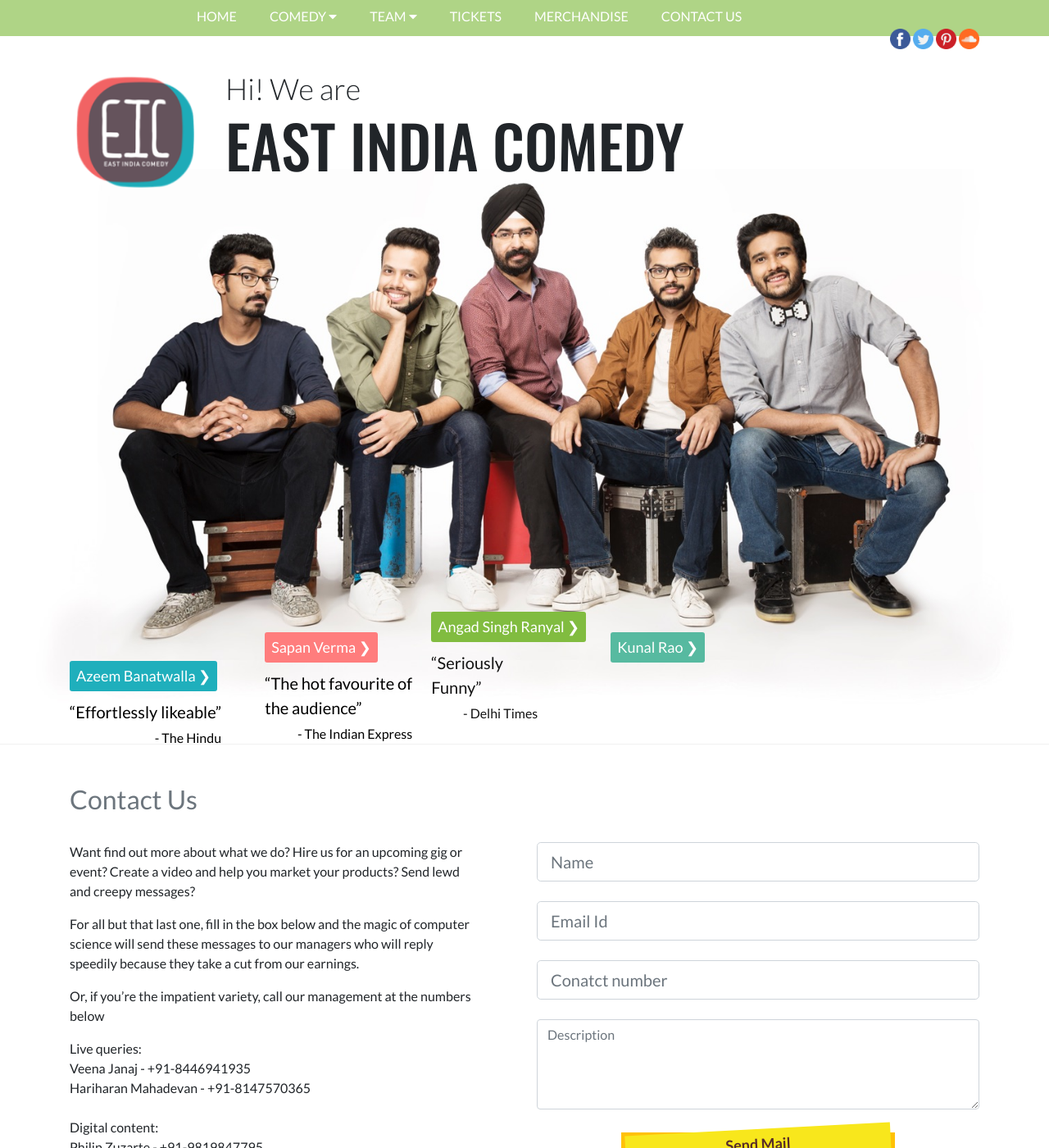
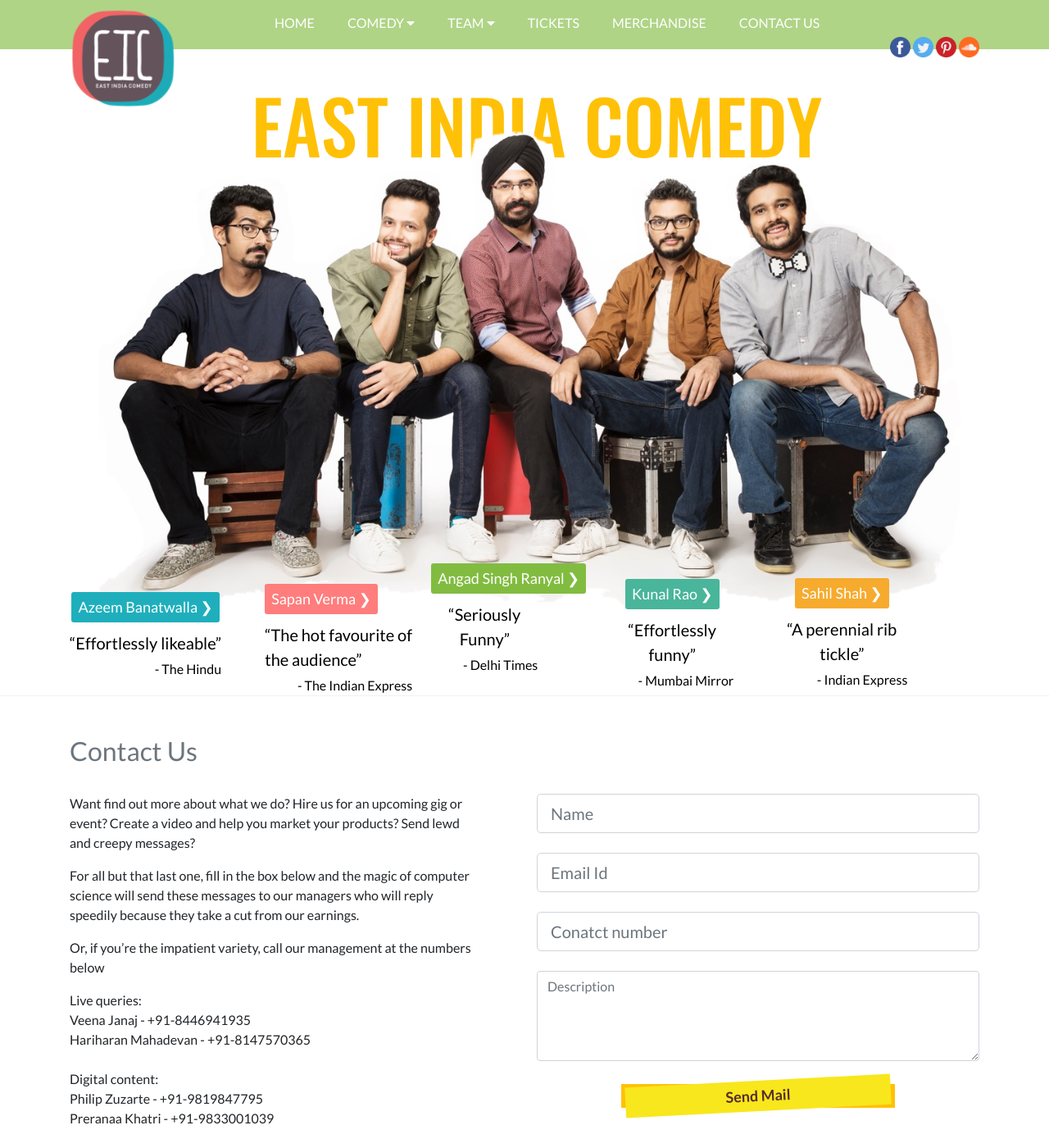
Before and after one commit to milindalvares/eic, a Jekyll site: the page built from index.html, in a window 1280 px wide and 1400 px high. Shown: the whole window at 82% size. Built offline with Jekyll 4.4.1, drawn with Linux system fonts in a browser that asks for light colours; nearby versions of some CDN libraries.

Commit message:
updated home page

```diff
--- a/assets/css/main.scss
+++ b/assets/css/main.scss
@@ -190,7 +190,7 @@
 	line-height: 1;
 	font-family: lato;
 	h1 {
-		font-size:72px;
+		font-size:6vw;
 		font-family: Oswald;
 	}
 	span {
@@ -203,7 +203,7 @@
 }
 .azeem-link{
 	position: relative;
-	bottom: 90px;
+	bottom: 115px;
 	a {
 		background-color: #1fafbc;
 
@@ -266,7 +266,7 @@
 .social-links-container {
 	z-index: 50000;
 	position: relative;
-	top: 10px;
+	top: 20px;
 }
 
 .drop-up{
@@ -671,6 +671,7 @@
 	}
 	.title h1{
 		font-size:7vw;
+
 	}
 	.comedy-nav-links{
 		text-align: center;
@@ -725,7 +726,7 @@
 .homepage-image-container {
 	z-index: 0;
 	margin-top: -30px;
-	background: white url('../img/eic_home.jpg') no-repeat;
+	background: white url('../img/eic_home2.png') no-repeat;
 	background-size: contain;
 	background-position: center bottom;
 	padding-top: 700px;
@@ -777,7 +778,7 @@
 	   		transform: translateY(0px);
    		}
 }
-
+/*
 .azeem-link a{
 	animation-name: pop_in_bottom;
 	animation-duration: 300ms;
@@ -847,7 +848,7 @@
 	animation-fill-mode:forwards;
 	animation-duration: 300ms;
 	animation-delay: 1500ms;
-}
+}*/
 @keyframes pop_in_bottom {
 
     from   {
@@ -875,3 +876,30 @@
 	padding-left: 20px;
 	padding-right: 20px;
 }
+.logo_img{
+	position: absolute;
+	top: -10px;
+	padding: 0;
+	z-index: 5000;
+	width: 130px;
+	height: 130px;
+}
+
+.text-shadows{
+	/*text-shadow: 0 0 1px black;*/
+}
+.test{
+	position: absolute;
+	font-size: 6vw;
+	text-align: center;
+	margin: auto;
+	width: 100%;
+	z-index: -1;
+}
+.test h1{
+	font-size: 7vw;
+	/*text-shadow: 0 0 1px black;*/
+
+
+	/*transform: rotate(25deg);*/
+}
--- a/index.html
+++ b/index.html
@@ -1,10 +1,13 @@
 ---
 layout: introduction
 ---
-<div class="container-fluid fixed-top navbar-main-index pt-2 pb-2">
+<div class="container-fluid fixed-top navbar-main-index pt-3 pb-3">
   <div class="container">
     <div class="row">
-      <div class="col-sm-10 offset-sm-1">
+      <div class="col-sm-2">
+        <img src="assets/img/eic_logo_1.png" class="logo_img">
+      </div>
+      <div class="col-sm-10">
         {% include navigation.html %}
       </div>
     </div>
@@ -18,38 +21,41 @@
 	<div class="text-right mobile-menu">
 		<img src="assets/img/svg/menu.svg" class="mobile-menu-img"  data-toggle="modal" data-target="#exampleModal">
 	</div>
- 	<div class="row mt-6" id="masthead">
- 		<div class="col-sm-2 text-center mt-1">
-			<img src="assets/img/eic_logo_1.png" width="150px" height="150px">
- 		</div>
- 		<div class="col-sm-9 text-left">
- 			<div class="title pt-2">
- 				<span class="block mb-2">Hi! We are</span>
- 				<h1>EAST INDIA COMEDY</h1>
+ 	<div class="row mt-5 mb-5" id="masthead">
+ 		<div class="col-sm-12 text-center">
+      <!-- <div class="text-center title" >
+         <h1 class="text-warning">EAST INDIA COMEDY</h1>
+      </div> -->
+
+ 			<div class="title test">
+ 				<h1 class="text-warning">EAST INDIA COMEDY</h1>
  			</div>
  		</div>
  	</div>
 </div>
+<div class="text-center">
 
+</div>
+<!-- homepage-image-container -->
 
-<div class="container-fluid homepage-image-container">
-
+<div class="container-fluid text-center">
+  <img src="/assets/img/eic_home2.png" height="700">
   <div class="container">
     <div class="row">
           <div class="col-md-12">
             <div id="profile-links-wrap">
               <div class="profile-links azeem-link">
                 <a href="/profiles/AzeemBanatwalla/">Azeem Banatwalla &#10095;</a>
-                <div class="quotes-box azeem-text">&ldquo;Effortlessly likeable&rdquo;
+                <div class="quotes-box azeem-text" >&ldquo;Effortlessly likeable&rdquo;
                   <div class="text-right">
                     <small>- The Hindu</small>
                   </div>
                 </div>
               </div>
 
-              <div class="profile-links sapan-link">
+              <div class="profile-links sapan-link" >
                 <a href="/profiles/SapanVerma/">Sapan Verma &#10095;</a>
-                <div class="quotes-box sapan-text">&ldquo;The hot favourite of the audience&rdquo;
+                <div class="quotes-box sapan-text" >&ldquo;The hot favourite of the audience&rdquo;
             			<div class="text-right">
             				<small>- The Indian Express</small>
             			</div>
@@ -58,7 +64,7 @@
 
               <div class="profile-links angad-link">
           			<a href="/profiles/AngadSinghRanyal/">Angad Singh Ranyal &#10095;</a>
-                <div class="quotes-box angad-text">&ldquo;Seriously Funny&rdquo;
+                <div class="quotes-box angad-text" >&ldquo;Seriously Funny&rdquo;
                   <div class="text-right">
                     <small>- Delhi Times</small>
                   </div>
@@ -67,14 +73,14 @@
 
               <div class="profile-links kunal-link">
           			<a href="/profiles/KunalRao/">Kunal Rao &#10095;</a>
-                <div class="quotes-box kunal-text">&ldquo;Effortlessly funny&rdquo;
+                <div class="quotes-box kunal-text" >&ldquo;Effortlessly funny&rdquo;
                   <div class="text-right">
                     <small>- Mumbai Mirror</small>
                   </div>
                 </div>
           		</div>
 
-              <div class="profile-links sahil-link">
+              <div class="profile-links sahil-link" >
           			<a href="/profiles/SahilShah/">Sahil Shah &#10095;</a>
                 <div class="quotes-box sahil-text">&ldquo;A perennial rib tickle&rdquo;
                   <div class="text-right">
```
Also changed, not shown: assets/img/eic_home2.png (added).
